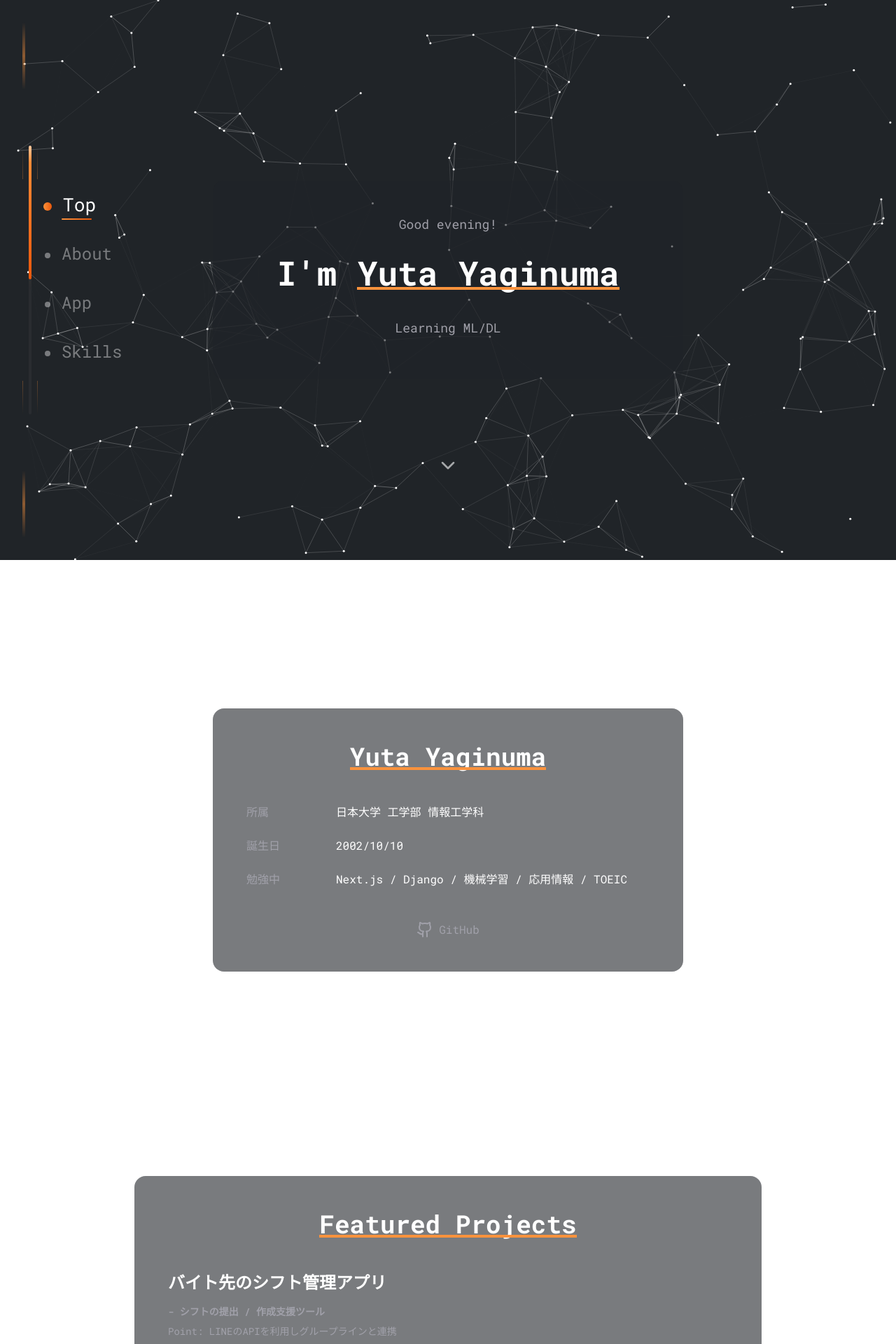
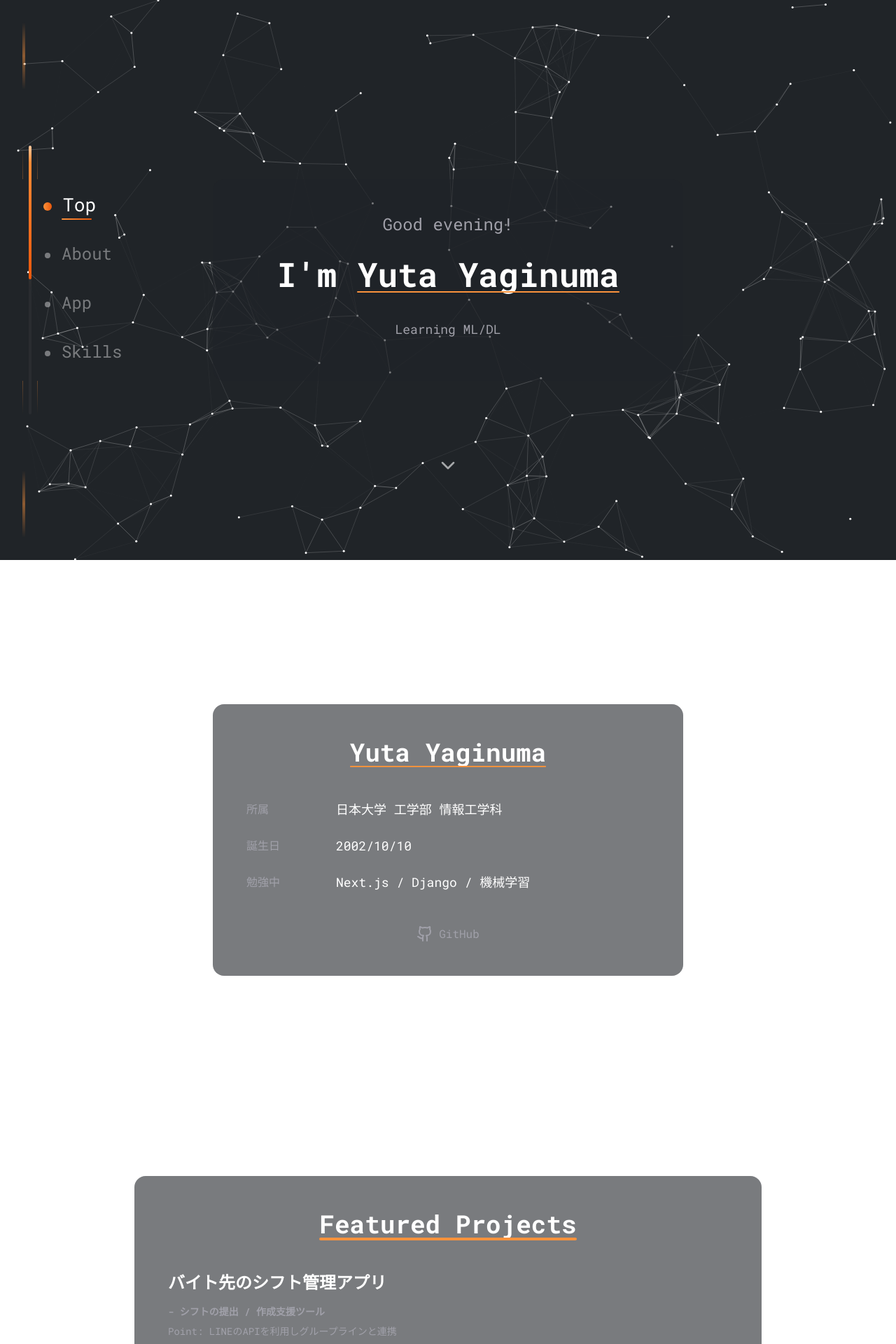
Before and after one commit to temmie0232/my-portfolio, a Next.js app: page / in a window 1280 px wide. Shown: the top 1920 px of the page at 70% size. Built offline with nearby package versions, Linux system fonts and the light colour scheme.

Commit message:
update: レイアウトの微調整

```diff
--- a/src/components/ui/AboutSection.tsx
+++ b/src/components/ui/AboutSection.tsx
@@ -7,7 +7,7 @@ const AboutSection = () => {
     const infoItems = [
         { label: "所属", value: "日本大学 工学部 情報工学科" },
         { label: "誕生日", value: "2002/10/10" },
-        { label: "勉強中", value: "Next.js / Django / 機械学習 / 応用情報 / TOEIC" },
+        { label: "勉強中", value: "Next.js / Django / 機械学習" },
     ];
 
     return (
@@ -34,7 +34,7 @@ const AboutSection = () => {
                                     whileInView={{ scaleX: 1 }}
                                     viewport={{ once: true }}
                                     transition={{ delay: 0.5, duration: 0.8 }}
-                                    className="absolute bottom-0 left-0 h-1 bg-orange-400 w-full origin-left"
+                                    className="absolute bottom-[-4] left-0 h-0.5 rounded-md bg-orange-400 w-full origin-left"
                                 />
                             </span>
                         </h2>
@@ -52,7 +52,7 @@ const AboutSection = () => {
                                 className="flex flex-col md:flex-row md:items-center gap-2 md:gap-8"
                             >
                                 <span className="text-zinc-400 md:w-24">{item.label}</span>
-                                <span className="flex-1">{item.value}</span>
+                                <span className="flex-1 text-lg">{item.value}</span>
                             </motion.div>
                         ))}
                     </div>
--- a/src/components/ui/AppSection.tsx
+++ b/src/components/ui/AppSection.tsx
@@ -59,7 +59,7 @@ const AppSection = () => {
                                 whileInView={{ scaleX: 1 }}
                                 viewport={{ once: true }}
                                 transition={{ delay: 0.5, duration: 0.8 }}
-                                className="absolute bottom-0 left-0 h-1 bg-orange-400 w-full origin-left"
+                                className="absolute bottom-[-4] left-0 h-1 rounded-md bg-orange-400 w-full origin-left"
                             />
                         </span>
                     </h2>
--- a/src/components/ui/SkillSection.tsx
+++ b/src/components/ui/SkillSection.tsx
@@ -107,7 +107,7 @@ const SkillSection = () => {
                             whileInView={{ scaleX: 1 }}
                             viewport={{ once: true }}
                             transition={{ delay: 0.5, duration: 0.8 }}
-                            className="absolute bottom-0 left-0 h-1 bg-orange-400 w-full origin-left"
+                            className="absolute bottom-[-4] left-0 h-1 rounded-md bg-orange-400 w-full origin-left"
                         />
                     </span>
                 </h2>
--- a/src/components/ui/TopSection.tsx
+++ b/src/components/ui/TopSection.tsx
@@ -49,7 +49,7 @@ const TopSection = () => {
                     <motion.p
                         initial={{ opacity: 0, y: 20 }}
                         animate={{ opacity: 1, y: 0 }}
-                        className="text-lg text-zinc-400"
+                        className="text-2xl text-zinc-400"
                     >
                         {greeting}
                     </motion.p>
@@ -68,7 +68,7 @@ const TopSection = () => {
                                     initial={{ scaleX: 0 }}
                                     animate={{ scaleX: 1 }}
                                     transition={{ delay: 0.5, duration: 0.8 }}
-                                    className="absolute bottom-0 left-0 h-1 bg-orange-400 w-full origin-left"
+                                    className="absolute bottom-[-4] left-0 h-0.5 bg-orange-400 rounded-md w-full origin-left"
                                 />
                             </span>
                         </motion.div>
```
